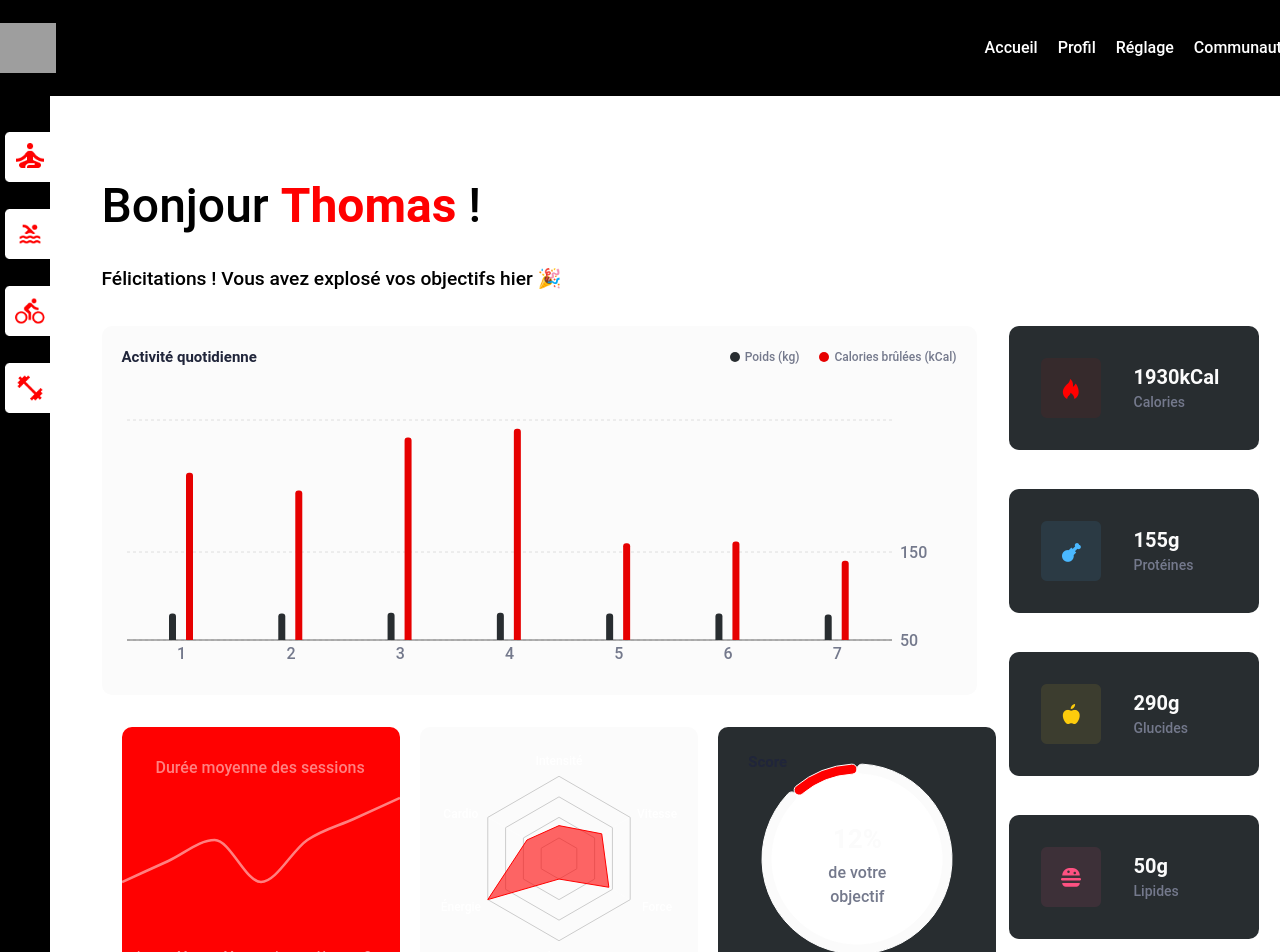
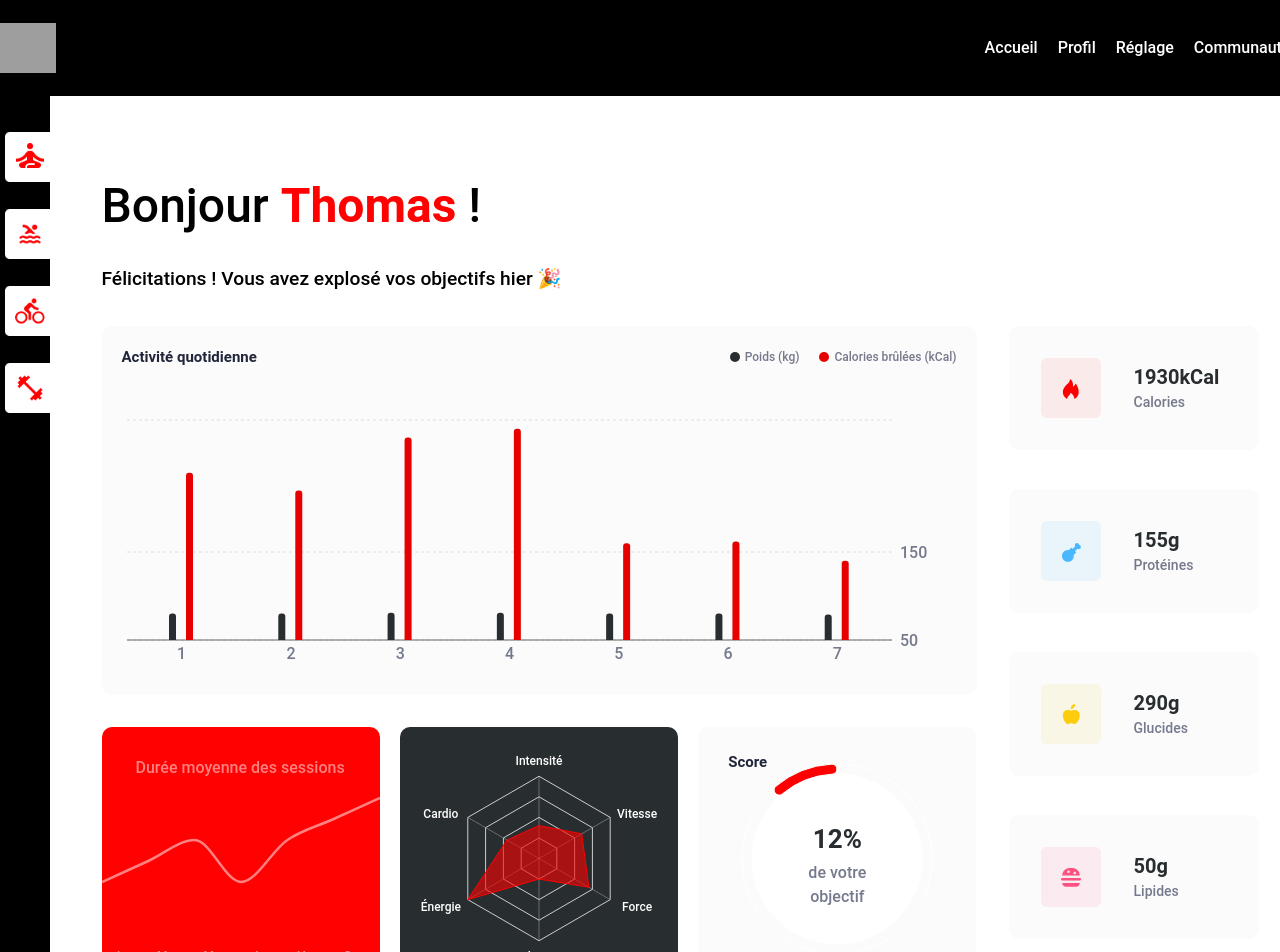
Before and after one commit to Ma-Eum/SportSee, a React (Vite) app in the folder frontend/: page / in a window 1280 px wide. Shown: the top 952 px of the page. Built offline with nearby package versions, Linux system fonts and the light colour scheme; grey boxes are pictures that could not be loaded.

Commit message:
Migration de @import vers @use pour la gestion des styles SCSS + modification de couleurs

```diff
--- a/frontend/src/styles/components/_averageSessionsChart.scss
+++ b/frontend/src/styles/components/_averageSessionsChart.scss
@@ -1,4 +1,5 @@
-@import "../_variables"; // ✅ Import des couleurs globales
+@use "../_variables" as *;
+ // ✅ Import des couleurs globales
 
 .average-sessions-chart {
     flex: 1; /* ✅ Permet aux charts de prendre une place égale */
--- a/frontend/src/styles/components/_nutritionCard.scss
+++ b/frontend/src/styles/components/_nutritionCard.scss
@@ -1,9 +1,9 @@
-@import "../_variables";
+@use "../_variables" as *;
 
 .nutrition-card {
     display: flex;
     align-items: center;
-    background-color: $background-gray;
+    background-color: $background-light;
     padding: 32px;
     border-radius: 10px;
     width: 100%;
@@ -25,7 +25,7 @@
     .nutrition-value {
         font-size: 20px;
         font-weight: bold;
-        color: $background-light;
+        color: $background-gray;
         margin: 0;
     }
 
@@ -37,6 +37,6 @@
 
     .nutrition-label {
         font-size: 14px;
-        color: #74798C;
+        color: $secondary-color;
     }
 }
--- a/frontend/src/styles/components/_performanceChart.scss
+++ b/frontend/src/styles/components/_performanceChart.scss
@@ -1,4 +1,4 @@
-@import "../_variables";
+@use "../_variables" as *;
 
 .performance-chart {
     flex: 1;
@@ -11,7 +11,7 @@
     align-items: center;
     overflow: hidden;
     box-sizing: border-box;
-    background: $background-light;
+    background: $background-gray;
     border-radius: 10px;
     text-align: center;
 
--- a/frontend/src/styles/components/_scoreChart.scss
+++ b/frontend/src/styles/components/_scoreChart.scss
@@ -1,4 +1,4 @@
-@import "../_variables";
+@use "../_variables" as *;
 
 .score-chart {
     flex: 1;
@@ -7,7 +7,7 @@
     height: 263px; // ✅ Uniformise la hauteur avec les autres
     overflow: hidden;
     box-sizing: border-box;
-    background: $background-gray;
+    background: $background-light;
     border-radius: 10px;
     position: relative; // ✅ Permet de positionner le texte au centre
     text-align: center;
@@ -56,7 +56,7 @@
     .score-percentage {
         font-size: 26px;
         font-weight: bold;
-        color:$background-light; // ✅ Couleur sombre pour le texte
+        color:$background-gray; // ✅ Couleur sombre pour le texte
         margin-bottom: 2px;
     }
 
--- a/frontend/src/styles/layout/_dashboard.scss
+++ b/frontend/src/styles/layout/_dashboard.scss
@@ -1,6 +1,7 @@
 /* ==========================
 |        Dashboard          |
 ========================== */
+@use "../_variables" as *;
 
 .dashboard-layout {
     display: flex;
@@ -14,7 +15,7 @@
 
     .dashboard-main {
 
-        background-color: #FFFFFF; // Définir le fond en blanc
+        background-color: $white; // Définir le fond en blanc
         padding: 20px;
         width: 100%;
     }
--- a/frontend/src/styles/layout/_header.scss
+++ b/frontend/src/styles/layout/_header.scss
@@ -1,13 +1,14 @@
 /* ==========================
 |           Header          |
 ========================== */
+@use "../_variables" as *;
 
 .header {
     display: flex;
     justify-content: space-between;
     align-items: center;
-    background-color: black;
-    color: white;
+    background-color: $black;
+    color: $white;
     padding: 20px;
 
     .logo {
--- a/frontend/src/styles/layout/_sidebar.scss
+++ b/frontend/src/styles/layout/_sidebar.scss
@@ -1,11 +1,12 @@
 /* ==========================
 |            Sidebar        |
 ========================== */
+@use "../_variables" as *;
 
 .sidebar {
     width: 80px;
-    background-color: black;
-    color: white;
+    background-color: $black;
+    color: $white;
     height: auto;
     display: flex;
     flex-direction: column;
--- a/frontend/src/styles/main.scss
+++ b/frontend/src/styles/main.scss
@@ -1,4 +1,4 @@
-@import "variables";
+@use "variables" as *;
 
 * {
     font-family: $font-family;
--- a/frontend/src/styles/pages/profile.scss
+++ b/frontend/src/styles/pages/profile.scss
@@ -1,3 +1,5 @@
+@use "../_variables" as *;
+
 .profile {
     padding: 2rem;
     max-width: 1440px;
@@ -5,14 +7,14 @@
 }
 
 .profile h1 {
-    color: #000000; // Noir
+    color: $black; // Noir
     font-size: 48px; // Taille du texte (ajuste selon ton besoin)
     font-weight: Medium;
 }
 
 
 .user-name {
-    color: #ff0000;
+    color: $red;
     font-weight: bold;
 }
 
@@ -49,7 +51,6 @@
     width: 100%;
     max-width: 1440px; /* ✅ Assure une largeur max */
     margin: 0 auto; /* ✅ Centre les charts */
-    padding: 0 20px; /* ✅ Évite que le contenu touche les bords */
 }
 
 /* 🟦 Section des Cartes d'Infos à droite */
```
